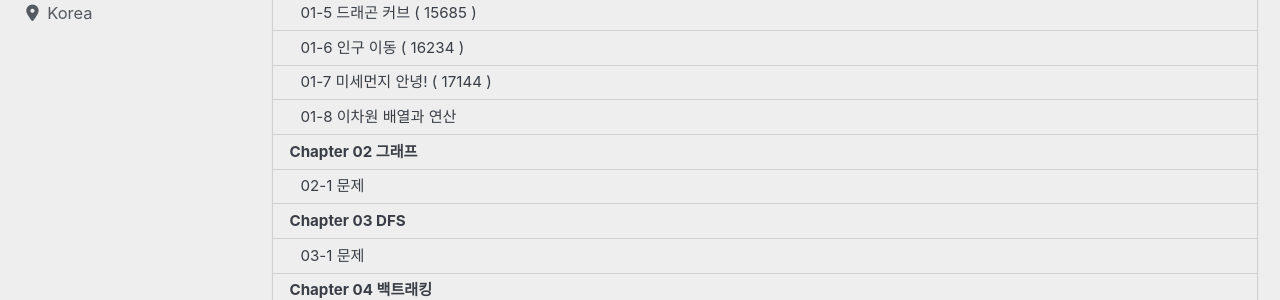
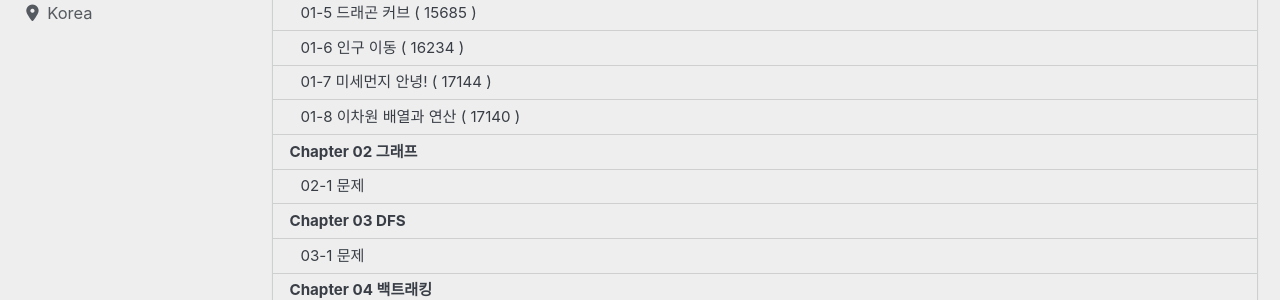
Before and after one commit to devMyeong/devMyeong.github.io, a Jekyll site: the page built from _posts/codingTest/2023-05-01-삼성기출.md, in a window 1280 px wide and 900 px high, scrolled down 329 px. Shown: the part 153-453 px from the top of the window. Built offline with Jekyll 4.4.1, drawn with Linux system fonts in a browser that asks for light colours; cached includes are drawn as plain includes; nearby versions of some CDN libraries; some web fonts are replaced; comment, search, counter and statistics services are not loaded; some of the changed text lies outside the part shown.

Commit message:
Chore : 수정

````diff
--- a/_posts/codingTest/2023-05-01-삼성기출.md
+++ b/_posts/codingTest/2023-05-01-삼성기출.md
@@ -596,7 +596,7 @@ int main()
 }
 ```
 
-### 01-8 이차원 배열과 연산
+### 01-8 이차원 배열과 연산 ( 17140 )
 - A[r][c]에 들어있는 값이 k가 되기 위한 연산의 최소 시간을 출력한다 100초가 지나도 A[r][c] = k가 되지 않으면 -1을 출력한다
 
 ```cpp
````
